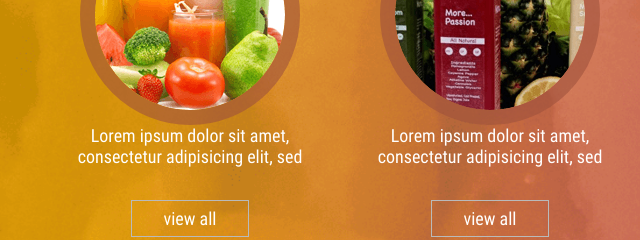
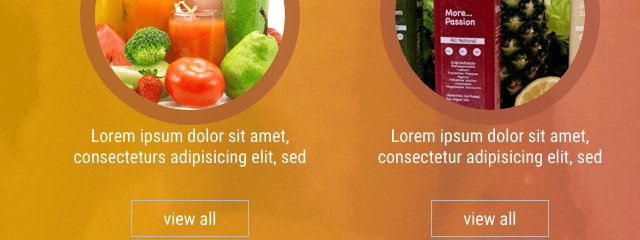
Before and after one commit to jahangeercs123/utopia-site, a plain HTML site: page index.html in a window 1280 px wide. Shown: the part 1360-1600 px from the top of the page, 0-640 px from the left. Drawn offline with nearby package versions, Linux system fonts and the light colour scheme; a web font is replaced by a local one.

Commit message:
this test commit

```diff
--- a/index.html
+++ b/index.html
@@ -35,7 +35,7 @@
             </div>
         </div>
     </section>
-    <!-- html strt for header -->
+    <!-- html strt for header    -->
     <header id="header-id">
         <div class="container">
             <div class="banner-wrapper">
@@ -68,7 +68,7 @@
             <div class="juice-card">
                 <span>Fresh Juices</span>
                 <img src="./images/fresh-juices.png" alt="">
-                <p>Lorem ipsum dolor sit amet, consectetur adipisicing elit, sed</p>
+                <p>Lorem ipsum dolor sit amet, consecteturs adipisicing elit, sed</p>
                 <a href="#">view all</a>
             </div>
             <div class="juice-card">
```
